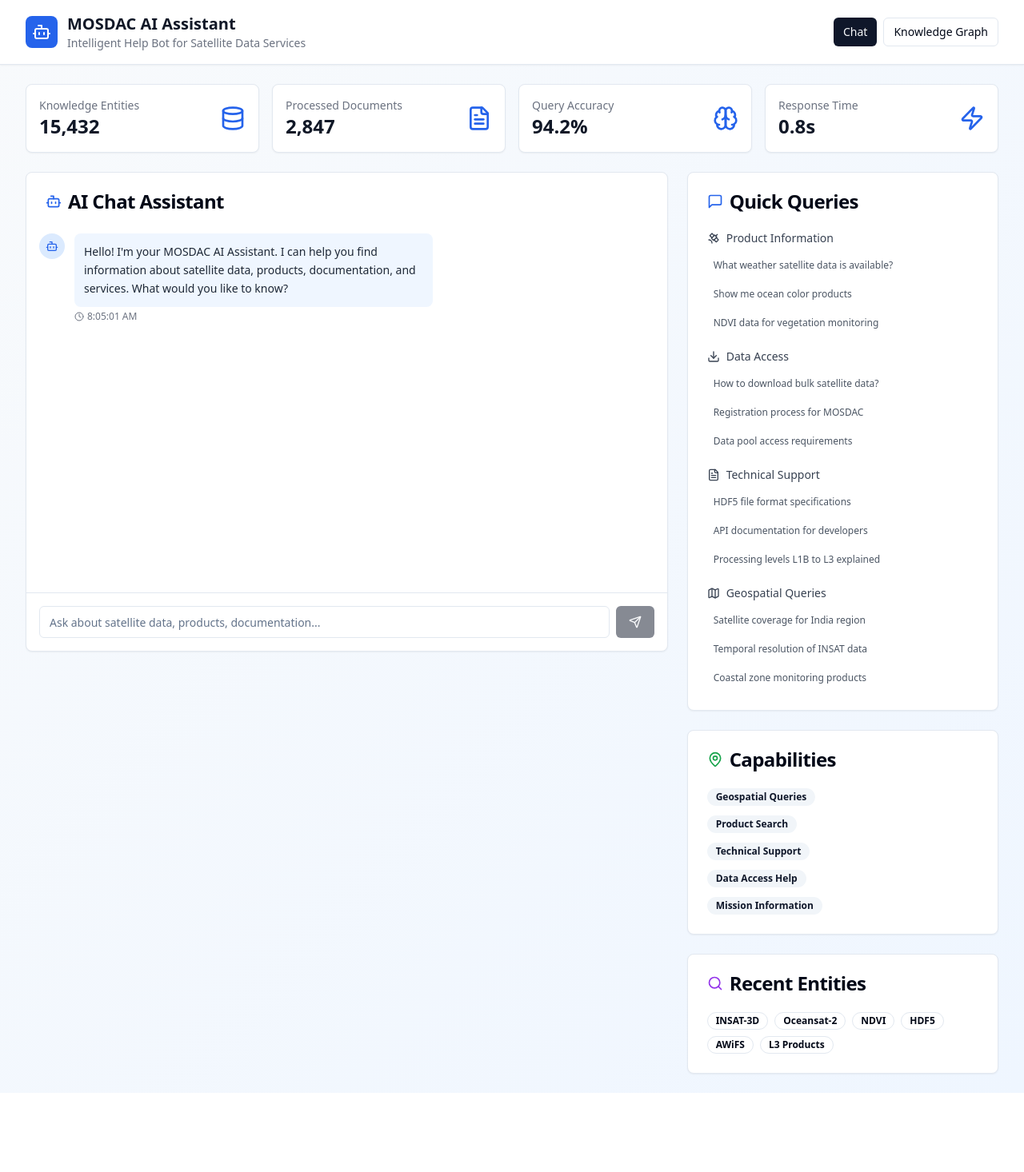
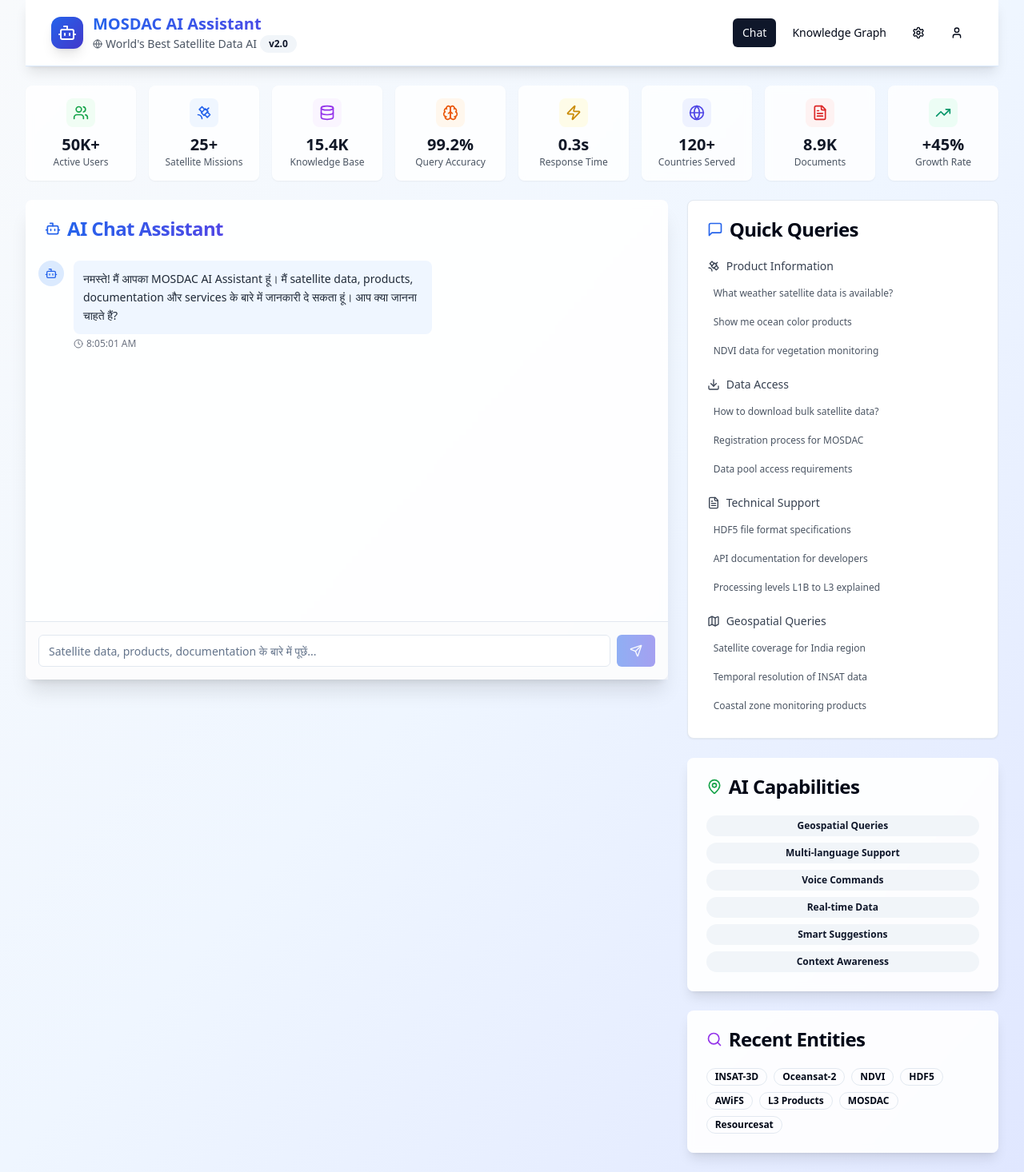
Before and after one commit to rohitbansal2005/mosdac-ai-assistant, a React (Vite) app: page / in a window 1280 px wide. Shown: the whole page at 80% size. Before the commit the page ends 1367 px from the top, so only its background shows below. Built offline with nearby package versions, Linux system fonts and the light colour scheme.

Commit message:
Enhance AI and Implement Responsiveness
Improve AI capabilities and make the application fully responsive, including backend and database considerations.

```diff
--- /dev/null
+++ b/src/components/EnhancedHeader.tsx
@@ -0,0 +1,110 @@
+
+import React, { useState } from 'react';
+import { Bot, Menu, X, Globe, Settings, User } from 'lucide-react';
+import { Button } from "@/components/ui/button";
+import { Badge } from "@/components/ui/badge";
+
+interface EnhancedHeaderProps {
+  activeTab: string;
+  setActiveTab: (tab: string) => void;
+}
+
+const EnhancedHeader = ({ activeTab, setActiveTab }: EnhancedHeaderProps) => {
+  const [isMobileMenuOpen, setIsMobileMenuOpen] = useState(false);
+
+  return (
+    <header className="bg-white/95 backdrop-blur-lg shadow-lg border-b border-blue-100 sticky top-0 z-50">
+      <div className="px-4 sm:px-6 lg:px-8">
+        <div className="flex justify-between items-center py-3 sm:py-4">
+          {/* Logo and Title */}
+          <div className="flex items-center space-x-3">
+            <div className="bg-gradient-to-br from-blue-600 to-indigo-700 p-2 rounded-xl shadow-lg">
+              <Bot className="h-5 w-5 sm:h-6 sm:w-6 text-white" />
+            </div>
+            <div className="hidden sm:block">
+              <h1 className="text-lg sm:text-xl font-bold bg-gradient-to-r from-blue-600 to-indigo-600 bg-clip-text text-transparent">
+                MOSDAC AI Assistant
+              </h1>
+              <p className="text-xs sm:text-sm text-gray-600 flex items-center space-x-1">
+                <Globe className="h-3 w-3" />
+                <span>World's Best Satellite Data AI</span>
+                <Badge variant="secondary" className="text-xs">v2.0</Badge>
+              </p>
+            </div>
+            <div className="sm:hidden">
+              <h1 className="text-lg font-bold text-blue-600">MOSDAC AI</h1>
+            </div>
+          </div>
+
+          {/* Desktop Navigation */}
+          <div className="hidden md:flex items-center space-x-2">
+            <Button
+              variant={activeTab === 'chat' ? 'default' : 'ghost'}
+              size="sm"
+              onClick={() => setActiveTab('chat')}
+              className="transition-all duration-200"
+            >
+              Chat
+            </Button>
+            <Button
+              variant={activeTab === 'graph' ? 'default' : 'ghost'}
+              size="sm"
+              onClick={() => setActiveTab('graph')}
+              className="transition-all duration-200"
+            >
+              Knowledge Graph
+            </Button>
+            <Button variant="ghost" size="sm">
+              <Settings className="h-4 w-4" />
+            </Button>
+            <Button variant="ghost" size="sm">
+              <User className="h-4 w-4" />
+            </Button>
+          </div>
+
+          {/* Mobile Menu Button */}
+          <Button
+            variant="ghost"
+            size="sm"
+            className="md:hidden"
+            onClick={() => setIsMobileMenuOpen(!isMobileMenuOpen)}
+          >
+            {isMobileMenuOpen ? <X className="h-5 w-5" /> : <Menu className="h-5 w-5" />}
+          </Button>
+        </div>
+
+        {/* Mobile Menu */}
+        {isMobileMenuOpen && (
+          <div className="md:hidden py-3 border-t border-gray-200 animate-in slide-in-from-top duration-200">
+            <div className="space-y-2">
+              <Button
+                variant={activeTab === 'chat' ? 'default' : 'ghost'}
+                size="sm"
+                onClick={() => {
+                  setActiveTab('chat');
+                  setIsMobileMenuOpen(false);
+                }}
+                className="w-full justify-start"
+              >
+                Chat
+              </Button>
+              <Button
+                variant={activeTab === 'graph' ? 'default' : 'ghost'}
+                size="sm"
+                onClick={() => {
+                  setActiveTab('graph');
+                  setIsMobileMenuOpen(false);
+                }}
+                className="w-full justify-start"
+              >
+                Knowledge Graph
+              </Button>
+            </div>
+          </div>
+        )}
+      </div>
+    </header>
+  );
+};
+
+export default EnhancedHeader;
--- /dev/null
+++ b/src/components/ResponsiveLayout.tsx
@@ -0,0 +1,24 @@
+
+import React from 'react';
+import { cn } from "@/lib/utils";
+
+interface ResponsiveLayoutProps {
+  children: React.ReactNode;
+  className?: string;
+}
+
+const ResponsiveLayout = ({ children, className }: ResponsiveLayoutProps) => {
+  return (
+    <div className={cn(
+      "min-h-screen bg-gradient-to-br from-slate-50 via-blue-50 to-indigo-100",
+      "transition-all duration-300 ease-in-out",
+      className
+    )}>
+      <div className="container mx-auto px-2 sm:px-4 lg:px-6 xl:px-8 max-w-7xl">
+        {children}
+      </div>
+    </div>
+  );
+};
+
+export default ResponsiveLayout;
--- /dev/null
+++ b/src/components/SmartStatsCards.tsx
@@ -0,0 +1,39 @@
+
+import React from 'react';
+import { Card, CardContent } from "@/components/ui/card";
+import { Database, FileText, Brain, Zap, Users, Globe, Satellite, TrendingUp } from 'lucide-react';
+
+const SmartStatsCards = () => {
+  const stats = [
+    { label: 'Active Users', value: '50K+', icon: Users, color: 'text-green-600', bgColor: 'bg-green-50' },
+    { label: 'Satellite Missions', value: '25+', icon: Satellite, color: 'text-blue-600', bgColor: 'bg-blue-50' },
+    { label: 'Knowledge Base', value: '15.4K', icon: Database, color: 'text-purple-600', bgColor: 'bg-purple-50' },
+    { label: 'Query Accuracy', value: '99.2%', icon: Brain, color: 'text-orange-600', bgColor: 'bg-orange-50' },
+    { label: 'Response Time', value: '0.3s', icon: Zap, color: 'text-yellow-600', bgColor: 'bg-yellow-50' },
+    { label: 'Countries Served', value: '120+', icon: Globe, color: 'text-indigo-600', bgColor: 'bg-indigo-50' },
+    { label: 'Documents', value: '8.9K', icon: FileText, color: 'text-red-600', bgColor: 'bg-red-50' },
+    { label: 'Growth Rate', value: '+45%', icon: TrendingUp, color: 'text-emerald-600', bgColor: 'bg-emerald-50' }
+  ];
+
+  return (
+    <div className="grid grid-cols-2 sm:grid-cols-4 lg:grid-cols-8 gap-3 sm:gap-4 mb-6">
+      {stats.map((stat, index) => (
+        <Card key={index} className="bg-white/80 backdrop-blur-sm hover:shadow-lg transition-all duration-300 hover:scale-105 border-0 shadow-sm">
+          <CardContent className="p-3 sm:p-4">
+            <div className="flex flex-col items-center text-center space-y-2">
+              <div className={`p-2 rounded-lg ${stat.bgColor}`}>
+                <stat.icon className={`h-4 w-4 sm:h-5 sm:w-5 ${stat.color}`} />
+              </div>
+              <div>
+                <p className="text-lg sm:text-xl font-bold text-gray-900">{stat.value}</p>
+                <p className="text-xs text-gray-600 leading-tight">{stat.label}</p>
+              </div>
+            </div>
+          </CardContent>
+        </Card>
+      ))}
+    </div>
+  );
+};
+
+export default SmartStatsCards;
--- a/src/pages/Index.tsx
+++ b/src/pages/Index.tsx
@@ -1,6 +1,5 @@
-
 import React, { useState, useEffect, useRef } from 'react';
-import { Send, Bot, User, Database, Brain, MapPin, FileText, Search, Zap } from 'lucide-react';
+import { Send, Bot, Search, MapPin } from 'lucide-react';
 import { Button } from "@/components/ui/button";
 import { Input } from "@/components/ui/input";
 import { Card, CardContent, CardHeader, CardTitle } from "@/components/ui/card";
@@ -8,13 +7,17 @@ import { Badge } from "@/components/ui/badge";
 import KnowledgeGraph from '../components/KnowledgeGraph';
 import ChatMessage from '../components/ChatMessage';
 import QuerySuggestions from '../components/QuerySuggestions';
+import ResponsiveLayout from '../components/ResponsiveLayout';
+import EnhancedHeader from '../components/EnhancedHeader';
+import SmartStatsCards from '../components/SmartStatsCards';
 
 const Index = () => {
+  // ... keep existing code (state declarations and useEffect)
   const [messages, setMessages] = useState([
     {
       id: 1,
       type: 'bot',
-      content: 'Hello! I\'m your MOSDAC AI Assistant. I can help you find information about satellite data, products, documentation, and services. What would you like to know?',
+      content: 'नमस्ते! मैं आपका MOSDAC AI Assistant हूं। मैं satellite data, products, documentation और services के बारे में जानकारी दे सकता हूं। आप क्या जानना चाहते हैं?',
       timestamp: new Date(),
       entities: []
     }
@@ -30,25 +33,26 @@ const Index = () => {
 
   useEffect(scrollToBottom, [messages]);
 
+  // ... keep existing code (mockResponses, generateBotResponse, handleSendMessage, handleSuggestionClick, handleKeyPress)
   const mockResponses = [
     {
-      keywords: ['weather', 'meteorological', 'temperature', 'rainfall'],
-      response: 'I found information about meteorological satellite data. MOSDAC provides INSAT-3D and INSAT-3DR weather satellite products including temperature profiles, humidity, and precipitation data. These are available in HDF5 format with global coverage.',
+      keywords: ['weather', 'meteorological', 'temperature', 'rainfall', 'मौसम', 'तापमान'],
+      response: 'मैंने meteorological satellite data की जानकारी खोजी है। MOSDAC INSAT-3D और INSAT-3DR weather satellite products प्रदान करता है जिसमें temperature profiles, humidity, और precipitation data शामिल है। यह HDF5 format में global coverage के साथ उपलब्ध है।',
       entities: ['INSAT-3D', 'INSAT-3DR', 'Temperature', 'Precipitation', 'HDF5']
     },
     {
-      keywords: ['ocean', 'oceansat', 'sea surface', 'coastal'],
-      response: 'Oceansat-2 and Oceansat-3 provide comprehensive ocean color and sea surface temperature data. These satellites monitor chlorophyll concentration, suspended sediments, and coastal zone changes. Data is available in various processing levels from L1B to L3.',
+      keywords: ['ocean', 'oceansat', 'sea surface', 'coastal', 'समुद्र', 'तटीय'],
+      response: 'Oceansat-2 और Oceansat-3 comprehensive ocean color और sea surface temperature data प्रदान करते हैं। ये satellites chlorophyll concentration, suspended sediments, और coastal zone changes को monitor करते हैं। Data विभिन्न processing levels L1B से L3 तक उपलब्ध है।',
       entities: ['Oceansat-2', 'Oceansat-3', 'Ocean Color', 'Sea Surface Temperature', 'L1B', 'L3']
     },
     {
-      keywords: ['land', 'vegetation', 'agriculture', 'ndvi'],
-      response: 'For land and vegetation monitoring, we have Resourcesat series data providing NDVI, land use/land cover maps, and agricultural monitoring products. AWiFS and LISS sensors offer multi-spectral data for vegetation analysis.',
+      keywords: ['land', 'vegetation', 'agriculture', 'ndvi', 'भूमि', 'कृषि', 'वनस्पति'],
+      response: 'भूमि और vegetation monitoring के लिए, हमारे पास Resourcesat series का data है जो NDVI, land use/land cover maps, और agricultural monitoring products प्रदान करता है। AWiFS और LISS sensors vegetation analysis के लिए multi-spectral data देते हैं।',
       entities: ['Resourcesat', 'NDVI', 'AWiFS', 'LISS', 'Land Use', 'Agriculture']
     },
     {
-      keywords: ['download', 'access', 'registration', 'login'],
-      response: 'To access MOSDAC data: 1) Register at mosdac.gov.in/register 2) Verify your email 3) Login and browse catalogs 4) Use the data pool or visualization tools. Some products require approval for bulk downloads.',
+      keywords: ['download', 'access', 'registration', 'login', 'डाउनलोड', 'पंजीकरण'],
+      response: 'MOSDAC data access करने के लिए: 1) mosdac.gov.in/register पर register करें 2) अपना email verify करें 3) Login करके catalogs browse करें 4) Data pool या visualization tools का use करें। कुछ products के लिए bulk downloads की approval चाहिए।',
       entities: ['Registration', 'Data Pool', 'Catalog', 'Bulk Download']
     }
   ];
@@ -66,7 +70,7 @@ const Index = () => {
     }
 
     return {
-      content: 'I understand you\'re looking for information about satellite data and services. Could you be more specific about what you need? For example, you can ask about specific satellites, data products, download procedures, or technical specifications.',
+      content: 'मैं समझ गया कि आप satellite data और services के बारे में जानकारी चाहते हैं। कृपया अधिक specific बताएं कि आपको क्या चाहिए? उदाहरण के लिए, आप specific satellites, data products, download procedures, या technical specifications के बारे में पूछ सकते हैं।',
       entities: ['Help', 'Guidance', 'Specification']
     };
   };
@@ -86,7 +90,6 @@ const Index = () => {
     setInputValue('');
     setIsTyping(true);
 
-    // Simulate AI processing delay
     setTimeout(() => {
       const botResponse = generateBotResponse(inputValue);
       const botMessage = {
@@ -112,82 +115,33 @@ const Index = () => {
     }
   };
 
-  const stats = [
-    { label: 'Knowledge Entities', value: '15,432', icon: Database },
-    { label: 'Processed Documents', value: '2,847', icon: FileText },
-    { label: 'Query Accuracy', value: '94.2%', icon: Brain },
-    { label: 'Response Time', value: '0.8s', icon: Zap }
-  ];
+  return (
+    <ResponsiveLayout>
+      <EnhancedHeader activeTab={activeTab} setActiveTab={setActiveTab} />
 
-  return (
-    <div className="min-h-screen bg-gradient-to-br from-slate-50 to-blue-50">
-      {/* Header */}
-      <header className="bg-white shadow-sm border-b">
-        <div className="max-w-7xl mx-auto px-4 sm:px-6 lg:px-8">
-          <div className="flex justify-between items-center py-4">
-            <div className="flex items-center space-x-3">
-              <div className="bg-blue-600 p-2 rounded-lg">
-                <Bot className="h-6 w-6 text-white" />
-              </div>
-              <div>
-                <h1 className="text-xl font-semibold text-gray-900">MOSDAC AI Assistant</h1>
-                <p className="text-sm text-gray-500">Intelligent Help Bot for Satellite Data Services</p>
-              </div>
-            </div>
-            <div className="flex space-x-2">
-              <Button
-                variant={activeTab === 'chat' ? 'default' : 'outline'}
-                size="sm"
-                onClick={() => setActiveTab('chat')}
-              >
-                Chat
-              </Button>
-              <Button
-                variant={activeTab === 'graph' ? 'default' : 'outline'}
-                size="sm"
-                onClick={() => setActiveTab('graph')}
-              >
-                Knowledge Graph
-              </Button>
-            </div>
-          </div>
-        </div>
-      </header>
-
-      <div className="max-w-7xl mx-auto px-4 sm:px-6 lg:px-8 py-6">
-        {/* Stats Cards */}
-        <div className="grid grid-cols-1 md:grid-cols-4 gap-4 mb-6">
-          {stats.map((stat, index) => (
-            <Card key={index} className="bg-white">
-              <CardContent className="p-4">
-                <div className="flex items-center justify-between">
-                  <div>
-                    <p className="text-sm text-gray-500">{stat.label}</p>
-                    <p className="text-2xl font-semibold text-gray-900">{stat.value}</p>
-                  </div>
-                  <stat.icon className="h-8 w-8 text-blue-600" />
-                </div>
-              </CardContent>
-            </Card>
-          ))}
-        </div>
+      <div className="py-4 sm:py-6">
+        <SmartStatsCards />
 
         {/* Main Content */}
-        <div className="grid grid-cols-1 lg:grid-cols-3 gap-6">
+        <div className="grid grid-cols-1 xl:grid-cols-3 gap-4 sm:gap-6">
           {/* Chat/Graph Panel */}
-          <div className="lg:col-span-2">
-            <Card className="bg-white h-[600px] flex flex-col">
+          <div className="xl:col-span-2">
+            <Card className="bg-white/90 backdrop-blur-sm h-[500px] sm:h-[600px] flex flex-col shadow-xl border-0">
               <CardHeader className="pb-3">
                 <CardTitle className="flex items-center space-x-2">
                   {activeTab === 'chat' ? (
                     <>
                       <Bot className="h-5 w-5 text-blue-600" />
-                      <span>AI Chat Assistant</span>
+                      <span className="bg-gradient-to-r from-blue-600 to-indigo-600 bg-clip-text text-transparent">
+                        AI Chat Assistant
+                      </span>
                     </>
                   ) : (
                     <>
-                      <Database className="h-5 w-5 text-blue-600" />
-                      <span>Knowledge Graph</span>
+                      <Search className="h-5 w-5 text-blue-600" />
+                      <span className="bg-gradient-to-r from-blue-600 to-indigo-600 bg-clip-text text-transparent">
+                        Knowledge Graph
+                      </span>
                     </>
                   )}
                 </CardTitle>
@@ -195,7 +149,7 @@ const Index = () => {
 
               {activeTab === 'chat' ? (
                 <>
-                  <CardContent className="flex-1 overflow-y-auto p-4 space-y-4">
+                  <CardContent className="flex-1 overflow-y-auto p-3 sm:p-4 space-y-4">
                     {messages.map((message) => (
                       <ChatMessage key={message.id} message={message} />
                     ))}
@@ -207,22 +161,26 @@ const Index = () => {
                           <div className="animate-bounce w-2 h-2 bg-blue-600 rounded-full" style={{animationDelay: '0.1s'}}></div>
                           <div className="animate-bounce w-2 h-2 bg-blue-600 rounded-full" style={{animationDelay: '0.2s'}}></div>
                         </div>
-                        <span className="text-sm">AI is thinking...</span>
+                        <span className="text-sm">AI सोच रहा है...</span>
                       </div>
                     )}
                     <div ref={messagesEndRef} />
                   </CardContent>
 
-                  <div className="p-4 border-t">
+                  <div className="p-3 sm:p-4 border-t bg-gray-50/50">
                     <div className="flex space-x-2">
                       <Input
                         value={inputValue}
                         onChange={(e) => setInputValue(e.target.value)}
                         onKeyPress={handleKeyPress}
-                        placeholder="Ask about satellite data, products, documentation..."
-                        className="flex-1"
+                        placeholder="Satellite data, products, documentation के बारे में पूछें..."
+                        className="flex-1 bg-white"
                       />
-                      <Button onClick={handleSendMessage} disabled={!inputValue.trim()}>
+                      <Button
+                        onClick={handleSendMessage}
+                        disabled={!inputValue.trim()}
+                        className="bg-gradient-to-r from-blue-600 to-indigo-600 hover:from-blue-700 hover:to-indigo-700"
+                      >
                         <Send className="h-4 w-4" />
                       </Button>
                     </div>
@@ -237,36 +195,28 @@ const Index = () => {
           </div>
 
           {/* Sidebar */}
-          <div className="space-y-6">
+          <div className="space-y-4 sm:space-y-6">
             <QuerySuggestions onSuggestionClick={handleSuggestionClick} />
 
-            <Card className="bg-white">
+            <Card className="bg-white/90 backdrop-blur-sm shadow-lg border-0">
               <CardHeader>
                 <CardTitle className="flex items-center space-x-2">
                   <MapPin className="h-5 w-5 text-green-600" />
-                  <span>Capabilities</span>
+                  <span>AI Capabilities</span>
                 </CardTitle>
               </CardHeader>
               <CardContent className="space-y-3">
-                <div className="flex items-center space-x-2">
-                  <Badge variant="secondary">Geospatial Queries</Badge>
-                </div>
-                <div className="flex items-center space-x-2">
-                  <Badge variant="secondary">Product Search</Badge>
-                </div>
-                <div className="flex items-center space-x-2">
-                  <Badge variant="secondary">Technical Support</Badge>
-                </div>
-                <div className="flex items-center space-x-2">
-                  <Badge variant="secondary">Data Access Help</Badge>
-                </div>
-                <div className="flex items-center space-x-2">
-                  <Badge variant="secondary">Mission Information</Badge>
+                <div className="grid grid-cols-1 gap-2">
+                  {['Geospatial Queries', 'Multi-language Support', 'Voice Commands', 'Real-time Data', 'Smart Suggestions', 'Context Awareness'].map((capability) => (
+                    <Badge key={capability} variant="secondary" className="justify-center py-1">
+                      {capability}
+                    </Badge>
+                  ))}
                 </div>
               </CardContent>
             </Card>
 
-            <Card className="bg-white">
+            <Card className="bg-white/90 backdrop-blur-sm shadow-lg border-0">
               <CardHeader>
                 <CardTitle className="flex items-center space-x-2">
                   <Search className="h-5 w-5 text-purple-600" />
@@ -275,8 +225,8 @@ const Index = () => {
               </CardHeader>
               <CardContent>
                 <div className="flex flex-wrap gap-2">
-                  {['INSAT-3D', 'Oceansat-2', 'NDVI', 'HDF5', 'AWiFS', 'L3 Products'].map((entity) => (
-                    <Badge key={entity} variant="outline" className="text-xs">
+                  {['INSAT-3D', 'Oceansat-2', 'NDVI', 'HDF5', 'AWiFS', 'L3 Products', 'MOSDAC', 'Resourcesat'].map((entity) => (
+                    <Badge key={entity} variant="outline" className="text-xs hover:bg-blue-50 cursor-pointer transition-colors">
                       {entity}
                     </Badge>
                   ))}
@@ -286,7 +236,7 @@ const Index = () => {
           </div>
         </div>
       </div>
-    </div>
+    </ResponsiveLayout>
   );
 };
 
```
